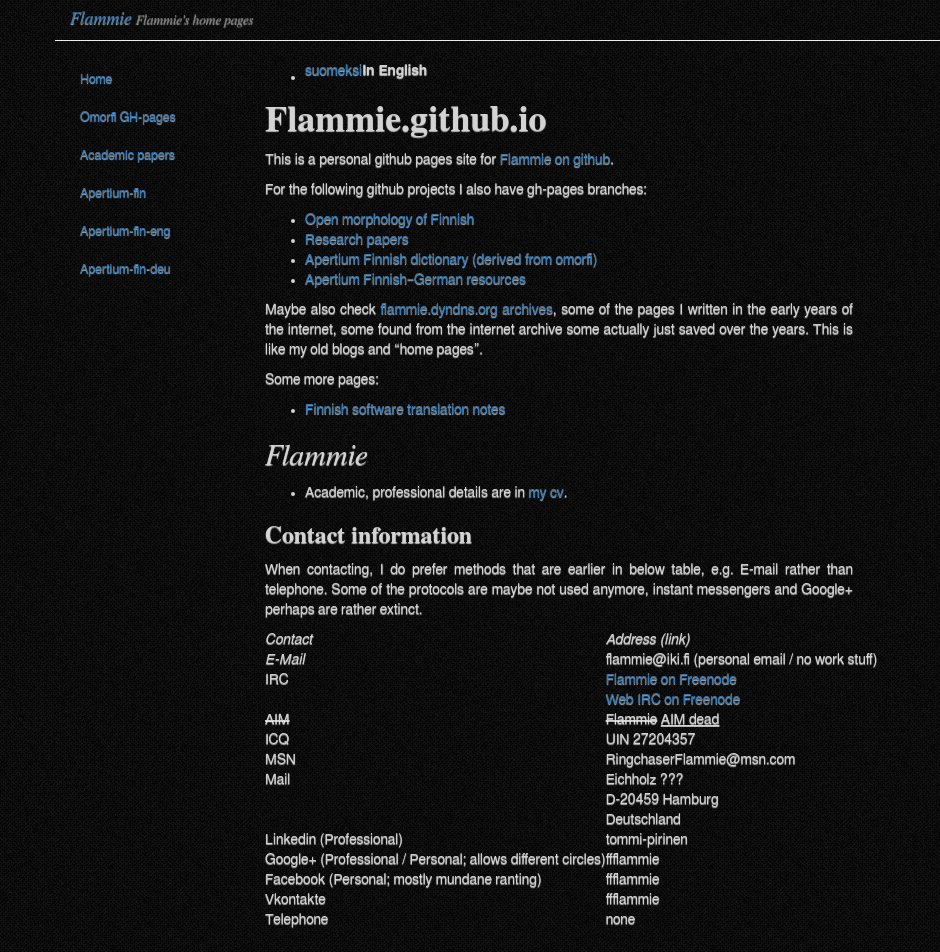
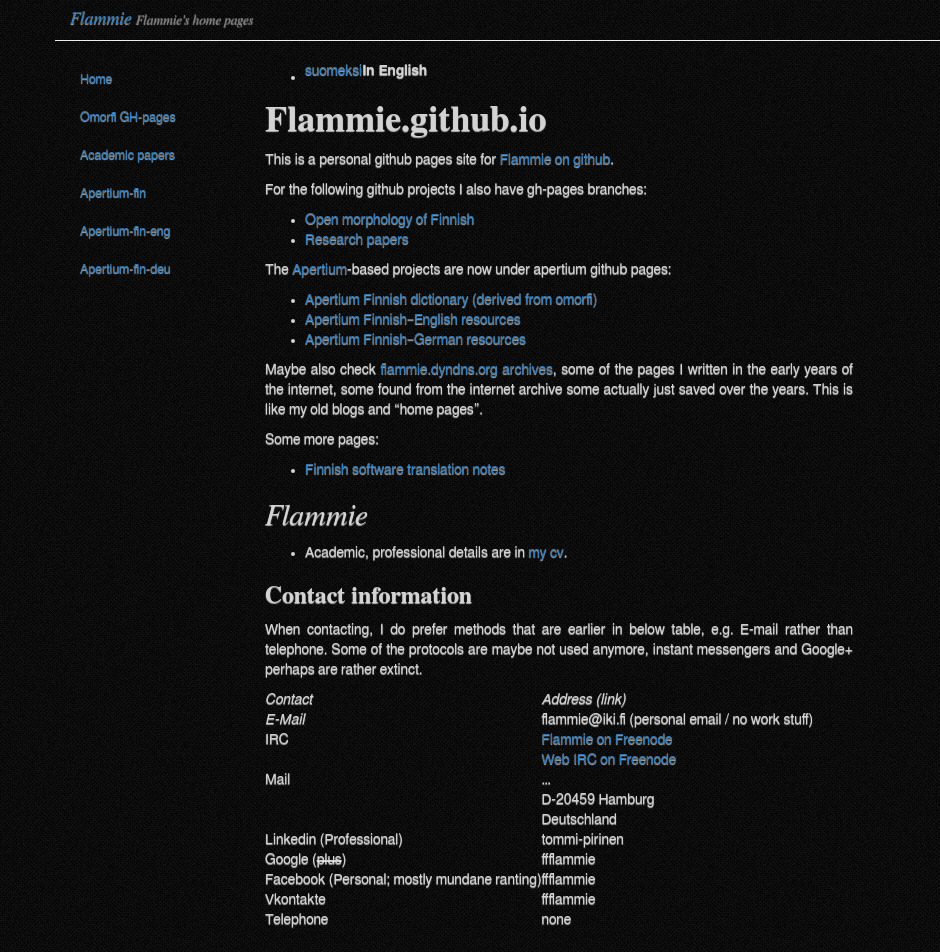
Before and after one commit to flammie/flammie.github.io, a Jekyll site: the page built from index.md, in a window 1280 px wide and 1400 px high. Shown: the top 952 px of the window, without its empty margins (0-940 px from the left). Built offline with Jekyll 4.4.1, drawn with Linux system fonts in a browser that asks for light colours.

Commit message:
fix ape linsk

```diff
--- a/index.md
+++ b/index.md
@@ -14,8 +14,13 @@
 
 * [Open morphology of Finnish](omorfi/)
 * [Research papers](purplemonkeydishwasher/)
-* [Apertium Finnish dictionary (derived from omorfi)](apertium-fin/)
-* [Apertium Finnish–German resources](apertium-fin-deu/)
+
+The [Apertium](//apertium.github.io)-based projects are now under apertium
+github pages:
+
+* [Apertium Finnish dictionary (derived from omorfi)](//apertium.github.io/apertium-fin/)
+* [Apertium Finnish–English resources](//apertium.github.io/apertium-fin-deu/)
+* [Apertium Finnish–German resources](//apertium.github.io/apertium-fin-eng/)
 
 Maybe also check [flammie.dyndns.org archives](archive/index.html), some of the
 pages I written in the early years of the internet, some found from the internet
@@ -41,14 +46,11 @@
 | *E-Mail* | flammie@iki.fi (personal email / no work stuff) |
 | IRC | [Flammie on Freenode](irc://Freenode/Flammie?isnick) |
 | | [Web IRC on Freenode](https://webchat.freenode.net)
-| <del>AIM</del> | <del>Flammie</del> <ins>AIM dead</ins>  |
-| ICQ | UIN 27204357 |
-| MSN | RingchaserFlammie@msn.com |
-| Mail | Eichholz ??? |
+| Mail | ... |
 | | D-20459 Hamburg |
 | | Deutschland |
 | Linkedin (Professional) | tommi-pirinen |
-| Google+ (Professional / Personal; allows different circles)  | ffflammie |
+| Google (~~plus~~) | ffflammie |
 | Facebook (Personal; mostly mundane ranting) | ffflammie |
 | Vkontakte | ffflammie |
 | Telephone | none |
```
